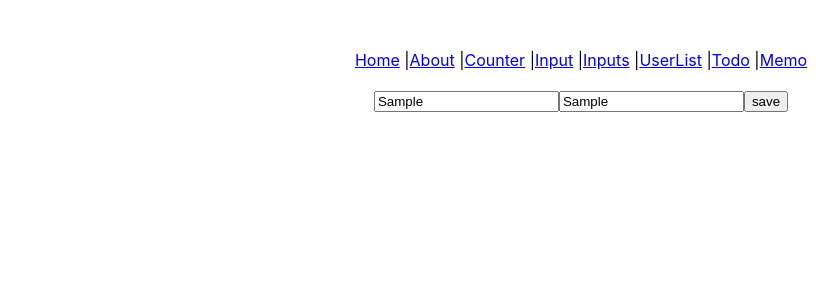
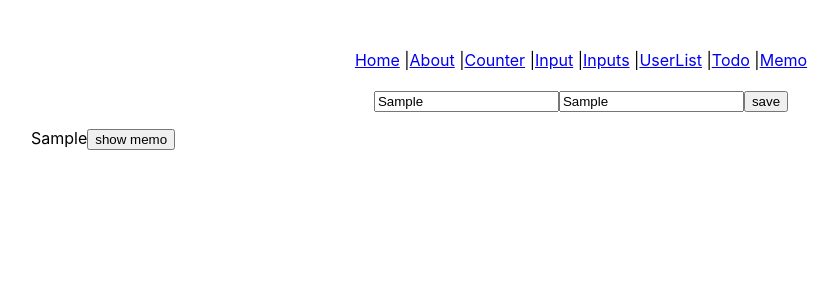
Before and after one commit to ahkjeflhkeuvha/React-Study, a React (Create React App) app in the folder my-app/: page /memo in a window 1280 px wide. Both pictures are taken after typing "Sample", "Sample" into the empty fields and a click on the button "save". Shown: the top 300 px of the page, without its empty margins (59-897 px from the left). Built offline with nearby package versions, Linux system fonts and the light colour scheme.

Commit message:
memo popup function

```diff
--- a/my-app/src/pages/memo.js
+++ b/my-app/src/pages/memo.js
@@ -1,7 +1,10 @@
 import React, {useState} from "react";
 import styled from 'styled-components';
+import {useNavigate} from 'react-router-dom'
 
 const Memo = () => {
+    const navigate = useNavigate();
+    const [isOpen, SetIsOpen] = useState(false);
     const [Title, setTitle] = useState("");
     const [Text, setText] = useState("");
     const [Memos, setMemos] = useState([]);
@@ -22,8 +25,21 @@ const Memo = () => {
         console.log(Memos);
     }
 
+    const showMemo = (idx) => {
+        navigate(`/memo{idx}`)
+    }
+
     const removeMemo = (idx) => {
         setMemos((currentArray) => currentArray.filter((item, index) => index !== idx))
+        console.log(Memos)
+    }
+
+    const openMemo = () => {
+        SetIsOpen(true);
+    }
+
+    const closeMemo = () => {
+        SetIsOpen(false);
     }
 
     return (
@@ -40,7 +56,16 @@ const Memo = () => {
                     return (
                         <div className="memoList" key={idx}>
                             <li>
-                                {item.text}
+                                {item.title}
+                                <button onClick={openMemo}>show memo</button>
+                                {isOpen && (
+                                    <div className="memo-title">
+                                        <h1>{item.title}</h1>
+                                        <p>{item.text}</p>
+                                        <button onClick={closeMemo}>close</button>
+                                        <button onClick={(idx) => removeMemo(idx)}>remove memo</button>
+                                    </div>
+                                )}
                             </li>
                         </div>
                     )
```
